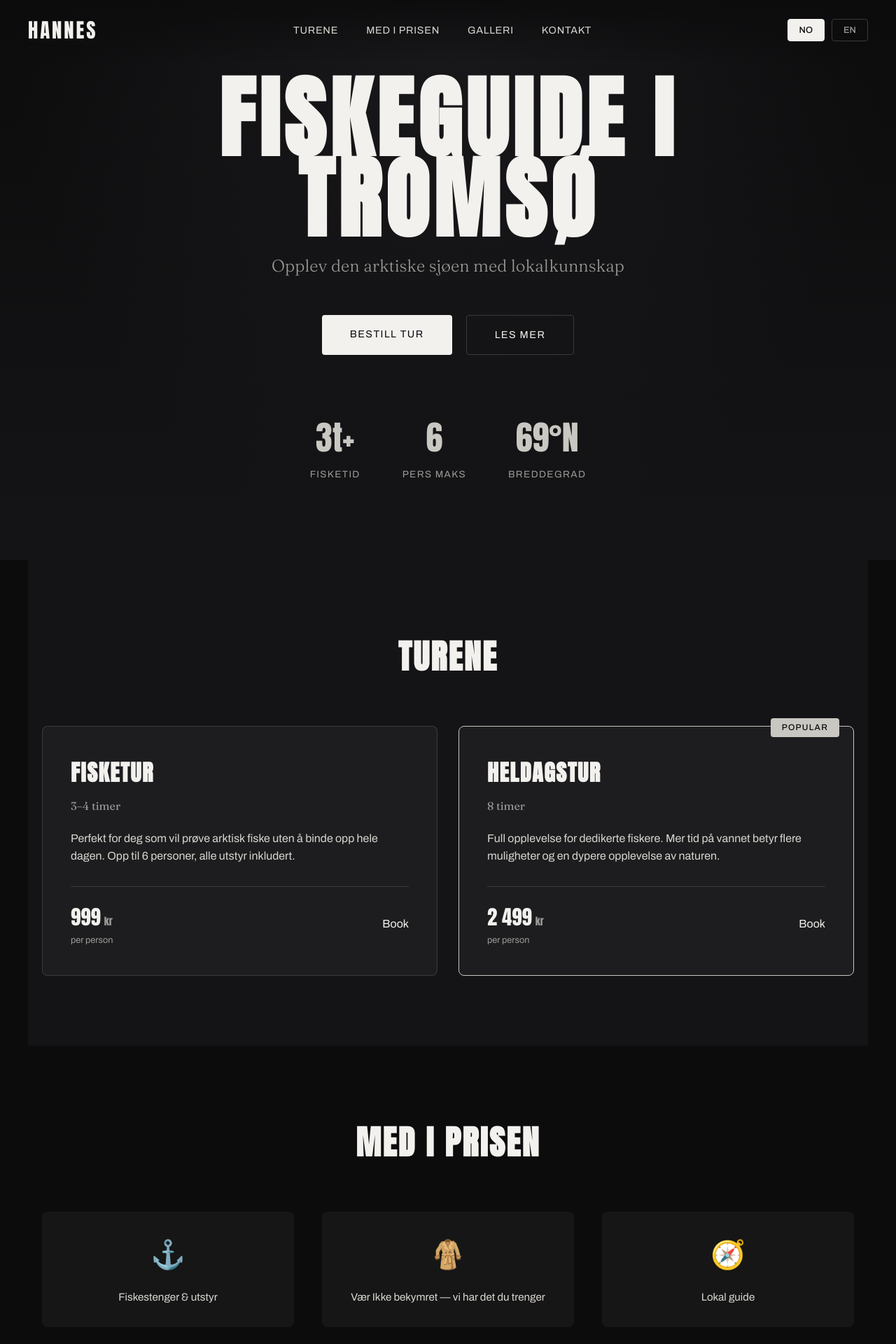
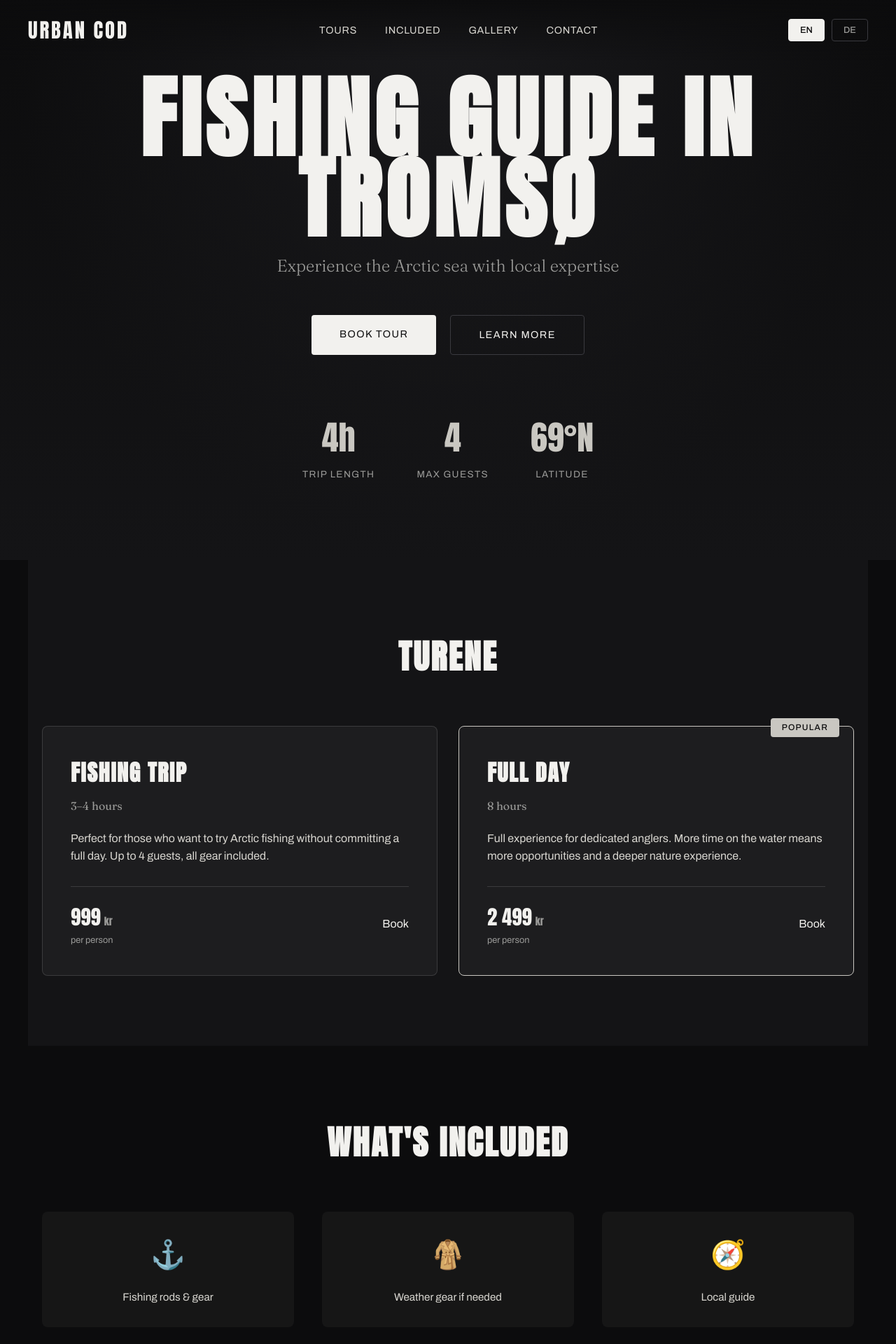
Before and after one commit to krisfred95-lgtm/urbancodfishing, a Next.js app: page / in a window 1280 px wide. Shown: the top 1920 px of the page at 70% size. Built offline with nearby package versions, Linux system fonts and the light colour scheme.

Commit message:
Update: EN/DE bilingual, Urban Cod Fishing branding, 2 tours

```diff
--- a/app/layout.js
+++ b/app/layout.js
@@ -5,13 +5,13 @@ import Nav from '@/components/Nav';
 import Footer from '@/components/Footer';
 
 export const metadata = {
-  title: 'Hannes Fishing — Fiskeguide i Tromsø',
+  title: 'Urban Cod Fishing — Fishing Guide in Tromsø',
   description: 'Profesjonell fiskeguide i Tromsø, Norge. Opplev den arktiske sjøen med lokalkunnskap.',
 };
 
 export default function RootLayout({ children }) {
   return (
-    <html lang="no">
+    <html lang="en">
       <body>
         <LangProvider>
           <ScrollReveal>
--- a/components/Contact.js
+++ b/components/Contact.js
@@ -14,7 +14,7 @@ export default function Contact() {
     const name = formData.get('name');
     const email = formData.get('email');
     const message = formData.get('message');
-    const subject = encodeURIComponent(lang === 'no' ? 'Hannes Fishing henvendelse' : 'Hannes Fishing inquiry');
+    const subject = encodeURIComponent(lang === 'de' ? 'Urban Cod Fishing Anfrage' : 'Urban Cod Fishing inquiry');
     const body = encodeURIComponent(`Navn: ${name}\nE-post: ${email}\n\nMelding:\n${message}`);
     window.location.href = `mailto:${t.info.emailValue}?subject=${subject}&body=${body}`;
   };
--- a/components/Nav.js
+++ b/components/Nav.js
@@ -20,17 +20,17 @@ export default function Nav() {
       </ul>
       <div className={styles.actions}>
         <button
-          className={`${styles.langBtn} ${lang === 'no' ? styles.active : ''}`}
-          onClick={() => toggleLang('no')}
-        >
-          NO
-        </button>
-        <button
           className={`${styles.langBtn} ${lang === 'en' ? styles.active : ''}`}
           onClick={() => toggleLang('en')}
         >
           EN
         </button>
+        <button
+          className={`${styles.langBtn} ${lang === 'de' ? styles.active : ''}`}
+          onClick={() => toggleLang('de')}
+        >
+          DE
+        </button>
       </div>
     </nav>
   );
--- a/content/site.json
+++ b/content/site.json
@@ -1,102 +1,102 @@
 {
   "nav": {
-    "logo": "HANNES",
+    "logo": "URBAN COD",
     "links": [
-      { "label": { "no": "Turene", "en": "Tours" }, "href": "#tours" },
-      { "label": { "no": "Med i prisen", "en": "Included" }, "href": "#included" },
-      { "label": { "no": "Galleri", "en": "Gallery" }, "href": "#gallery" },
-      { "label": { "no": "Kontakt", "en": "Contact" }, "href": "#contact" }
+      { "label": { "en": "Tours", "de": "Touren" }, "href": "#tours" },
+      { "label": { "en": "Included", "de": "Enthalten" }, "href": "#included" },
+      { "label": { "en": "Gallery", "de": "Galerie" }, "href": "#gallery" },
+      { "label": { "en": "Contact", "de": "Kontakt" }, "href": "#contact" }
     ],
-    "langToggle": { "no": "NO", "en": "EN" }
+    "langToggle": { "en": "EN", "de": "DE" }
   },
   "hero": {
-    "headline": { "no": "Fiskeguide i Tromsø", "en": "Fishing Guide in Tromsø" },
-    "subheadline": { "no": "Opplev den arktiske sjøen med lokalkunnskap", "en": "Experience the Arctic sea with local expertise" },
+    "headline": { "en": "Fishing Guide in Tromsø", "de": "Fischguide in Tromsø" },
+    "subheadline": { "en": "Experience the Arctic sea with local expertise", "de": "Erlebe das arktische Meer mit lokaler Erfahrung" },
     "cta": {
-      "primary": { "no": "Bestill tur", "en": "Book Tour" },
-      "secondary": { "no": "Les mer", "en": "Learn More" }
+      "primary": { "en": "Book Tour", "de": "Tour buchen" },
+      "secondary": { "en": "Learn More", "de": "Mehr erfahren" }
     },
     "stats": [
-      { "value": "3t+", "label": { "no": "Fisketid", "en": "Fishing Time" } },
-      { "value": "6", "label": { "no": "Pers maks", "en": "Max Guests" } },
-      { "value": "69°N", "label": { "no": "Breddegrad", "en": "Latitude" } }
+      { "value": "4h", "label": { "en": "Trip Length", "de": "Tourlänge" } },
+      { "value": "4", "label": { "en": "Max Guests", "de": "Max. Gäste" } },
+      { "value": "69°N", "label": { "en": "Latitude", "de": "Breitengrad" } }
     ]
   },
   "included": {
-    "title": { "no": "Med i prisen", "en": "What's Included" },
+    "title": { "en": "What's Included", "de": "Enthalten" },
     "items": [
-      { "icon": "⚓", "label": { "no": "Fiskestenger & utstyr", "en": "Fishing rods & gear" } },
-      { "icon": "🧥", "label": { "no": "Vær Ikke bekymret — vi har det du trenger", "en": "Don't worry about weather — we've got you covered" } },
-      { "icon": "🧭", "label": { "no": "Lokal guide", "en": "Local guide" } },
-      { "icon": "🎯", "label": { "no": "Målrettet fisketur", "en": "Targeted fishing" } },
-      { "icon": "🐟", "label": { "no": "Fiskemetoder", "en": "Fishing methods" } },
-      { "icon": "📸", "label": { "no": "Bildedokumentasjon", "en": "Photo documentation" } }
+      { "icon": "⚓", "label": { "en": "Fishing rods & gear", "de": "Ruten & Ausrüstung" } },
+      { "icon": "🧥", "label": { "en": "Weather gear if needed", "de": "Wetterkleidung bei Bedarf" } },
+      { "icon": "🧭", "label": { "en": "Local guide", "de": "Lokaler Guide" } },
+      { "icon": "🎯", "label": { "en": "For experienced anglers", "de": "Für erfahrene Angler" } },
+      { "icon": "🐟", "label": { "en": "Keep your catch for dinner", "de": "Behalte deinen Fang zum Abendessen" } },
+      { "icon": "📸", "label": { "en": "Free photos from the trip", "de": "Kostenlose Fotos von der Tour" } }
     ]
   },
   "why": {
-    "title": { "no": "Hvorfor Hannes?", "en": "Why Hannes?" },
+    "title": { "en": "Why Urban Cod?", "de": "Warum Urban Cod?" },
     "points": [
-      { "text": { "no": "Lokal sjøvannsfisker med 15+ års erfaring", "en": "Local saltwater angler with 15+ years experience" } },
-      { "text": { "no": "Liten gruppe — personlig opplevelse", "en": "Small group — personal experience" } },
-      { "text": { "no": "Topp utstyr for arktisk fisk", "en": "Top equipment for Arctic fishing" } },
-      { "text": { "no": "Fleksibel planlegging etter vær", "en": "Flexible planning based on weather" } }
+      { "text": { "en": "Local saltwater angler with 15+ years experience", "de": "Lokaler Meeresangler mit 15+ Jahren Erfahrung" } },
+      { "text": { "en": "Small group — personal experience", "de": "Kleine Gruppe — persönliches Erlebnis" } },
+      { "text": { "en": "Top equipment for Arctic fishing", "de": "Top-Ausrüstung für arktisches Angeln" } },
+      { "text": { "en": "Flexible planning based on weather", "de": "Flexible Planung nach Wetterlage" } }
     ]
   },
   "reviews": {
-    "title": { "no": "Anmeldelser", "en": "Reviews" },
+    "title": { "en": "Reviews", "de": "Bewertungen" },
     "items": [
       {
-        "name": { "no": "Maria K.", "en": "Maria K." },
-        "text": { "no": "Fantastisk opplevelse! Hannes var en proff guide.", "en": "Fantastic experience! Hannes was a professional guide." }
+        "name": { "en": "Sarah M.", "de": "Sarah M." },
+        "text": { "en": "Best fishing experience in Tromsø. The guide knew exactly where the fish were.", "de": "Beste Angelausrüstung in Tromsø. Der Guide wusste genau, wo die Fische sind." }
       },
       {
-        "name": { "no": "Lars B.", "en": "Lars B." },
-        "text": { "no": "Fanget min første torsk i arktisk farvann. Minneverdig!", "en": "Caught my first cod in Arctic waters. Unforgettable!" }
+        "name": { "en": "Lars B.", "de": "Lars B." },
+        "text": { "en": "Caught my first cod in Arctic waters. Unforgettable!", "de": "Meinen ersten Dorsch in arktischen Gewässern gefangen. Unvergesslich!" }
       },
       {
-        "name": { "no": "Erik S.", "en": "Erik S." },
-        "text": { "no": "Anbefales på det sterkeste. God stemning og fin natur.", "en": "Highly recommended. Great vibe and beautiful nature." }
+        "name": { "en": "Erik S.", "de": "Erik S." },
+        "text": { "en": "Highly recommended. Great vibe and beautiful nature.", "de": "Sehr empfehlenswert. Tolle Stimmung und schöne Natur." }
       }
     ]
   },
   "faq": {
-    "title": { "no": "Ofte stilte spørsmål", "en": "FAQ" },
+    "title": { "en": "FAQ", "de": "Häufige Fragen" },
     "items": [
       {
-        "question": { "no": "Hva om det regner?", "en": "What if it rains?" },
-        "answer": { "no": "Vi fisker i alle slags vær — relevant utstyr er inkludert.", "en": "We fish in all kinds of weather — relevant gear is included." }
+        "question": { "en": "What if the weather is bad?", "de": "Was tun bei schlechtem Wetter?" },
+        "answer": { "en": "Safety first. If we cancel due to weather, you get a full refund or a new date.", "de": "Sicherheit zuerst. Bei Wetterabsage gibt es volle Rückerstattung oder einen neuen Termin." }
       },
       {
-        "question": { "no": "Er dette egnet for nybegynnere?", "en": "Is this suitable for beginners?" },
-        "answer": { "no": "Absolutt! Hannes tilpasser turen til ditt nivå.", "en": "Absolutely! Hannes adapts the tour to your level." }
+        "question": { "en": "Is this suitable for beginners?", "de": "Ist das für Anfänger geeignet?" },
+        "answer": { "en": "These trips are designed for anglers with some experience. You should be comfortable handling a rod.", "de": "Die Touren sind für Angler mit Vorerfahrung gedacht. Du solltest sicher mit der Rute umgehen können." }
       },
       {
-        "question": { "no": "Hva skal jeg ta med?", "en": "What should I bring?" },
-        "answer": { "no": "Behagelige klær og engasjement. Vi har alt utstyr.", "en": "Comfortable clothes and enthusiasm. We have all gear." }
+        "question": { "en": "What should I bring?", "de": "Was sollte ich mitbringen?" },
+        "answer": { "en": "Warm layers and closed, sturdy shoes. We provide all gear and waterproofs if needed.", "de": "Warme Kleidung und festes Schuhwerk. Wir stellen alles Equipment und bei Bedarf Wetterkleidung." }
       },
       {
-        "question": { "no": "Hvordan booker jeg?", "en": "How do I book?" },
-        "answer": { "no": "Send oss en e-post så setter vi opp turen sammen.", "en": "Send us an email and we'll set up the tour together." }
+        "question": { "en": "Can I keep the fish I catch?", "de": "Kann ich den gefangenen Fisch behalten?" },
+        "answer": { "en": "Yes. We practice catch & release to keep stocks healthy, but you can keep what you want for dinner.", "de": "Ja. Wir praktizieren Catch & Release, um die Bestände zu schützen, aber was du zum Abendessen möchtest, kannst du behalten." }
       }
     ]
   },
   "contact": {
-    "title": { "no": "Kontakt", "en": "Contact" },
+    "title": { "en": "Contact", "de": "Kontakt" },
     "formLabels": {
-      "name": { "no": "Navn", "en": "Name" },
-      "email": { "no": "E-post", "en": "Email" },
-      "message": { "no": "Melding", "en": "Message" },
-      "submit": { "no": "Send melding", "en": "Send Message" }
+      "name": { "en": "Name", "de": "Name" },
+      "email": { "en": "Email", "de": "E-Mail" },
+      "message": { "en": "Message", "de": "Nachricht" },
+      "submit": { "en": "Send Message", "de": "Nachricht senden" }
     },
     "info": {
-      "title": { "no": "Kontaktinformasjon", "en": "Contact Info" },
-      "email": { "no": "E-post", "en": "Email" },
-      "location": { "no": "Sted", "en": "Location" },
-      "emailValue": "post@hannesfishing.no",
-      "locationValue": { "no": "Tromsø, Norway", "en": "Tromsø, Norway" }
+      "title": { "en": "Contact Info", "de": "Kontaktinformation" },
+      "email": { "en": "Email", "de": "E-Mail" },
+      "location": { "en": "Location", "de": "Standort" },
+      "emailValue": "post@urbancodfishing.no",
+      "locationValue": { "en": "Tromsø, Norway", "de": "Tromsø, Norwegen" }
     }
   },
   "footer": {
-    "copyright": { "no": "© 2026 Hannes Fishing — Tromsø, Norge", "en": "© 2026 Hannes Fishing — Tromsø, Norway" }
+    "copyright": { "en": "© 2026 Urban Cod Fishing — Tromsø, Norway", "de": "© 2026 Urban Cod Fishing — Tromsø, Norwegen" }
   }
 }
--- a/content/tours.json
+++ b/content/tours.json
@@ -2,27 +2,27 @@
   "tours": [
     {
       "id": "fishing-trip",
-      "name": { "no": "Fisketur", "en": "Fishing Trip" },
-      "duration": { "no": "3–4 timer", "en": "3–4 hours" },
+      "name": { "en": "Fishing Trip", "de": "Angeln" },
+      "duration": { "en": "3–4 hours", "de": "3–4 Stunden" },
       "price": "999",
       "currency": "kr",
-      "priceLabel": { "no": "per person", "en": "per person" },
+      "priceLabel": { "en": "per person", "de": "pro Person" },
       "description": {
-        "no": "Perfekt for deg som vil prøve arktisk fiske uten å binde opp hele dagen. Opp til 6 personer, alle utstyr inkludert.",
-        "en": "Perfect for those who want to try Arctic fishing without committing a full day. Up to 6 guests, all gear included."
+        "en": "Perfect for those who want to try Arctic fishing without committing a full day. Up to 4 guests, all gear included.",
+        "de": "Perfekt für alle, die arktisches Fischen ausprobieren möchten, ohne einen ganzen Tag zu blocken. Bis zu 4 Gäste, komplettes Equipment inklusive."
       },
       "popular": false
     },
     {
       "id": "full-day",
-      "name": { "no": "Heldagstur", "en": "Full Day" },
-      "duration": { "no": "8 timer", "en": "8 hours" },
+      "name": { "en": "Full Day", "de": "Ganztagestour" },
+      "duration": { "en": "8 hours", "de": "8 Stunden" },
       "price": "2 499",
       "currency": "kr",
-      "priceLabel": { "no": "per person", "en": "per person" },
+      "priceLabel": { "en": "per person", "de": "pro Person" },
       "description": {
-        "no": "Full opplevelse for dedikerte fiskere. Mer tid på vannet betyr flere muligheter og en dypere opplevelse av naturen.",
-        "en": "Full experience for dedicated anglers. More time on the water means more opportunities and a deeper nature experience."
+        "en": "Full experience for dedicated anglers. More time on the water means more opportunities and a deeper nature experience.",
+        "de": "Volles Erlebnis für erfahrene Angler. Mehr Zeit auf dem Wasser bedeutet mehr Chancen und ein intensiveres Naturerlebnis."
       },
       "popular": true
     }
--- a/context/LangContext.js
+++ b/context/LangContext.js
@@ -5,7 +5,7 @@ import { createContext, useContext, useState } from 'react';
 const LangContext = createContext();
 
 export function LangProvider({ children }) {
-  const [lang, setLang] = useState('no');
+  const [lang, setLang] = useState('en');
 
   const toggleLang = (newLang) => setLang(newLang);
 
--- a/package.json
+++ b/package.json
@@ -1,5 +1,5 @@
 {
-  "name": "hannes-fishing",
+  "name": "urbancodfishing",
   "version": "0.1.0",
   "private": true,
   "scripts": {
```
Also changed, not shown: 1 other file (tests, documents, lock files or other folders).
